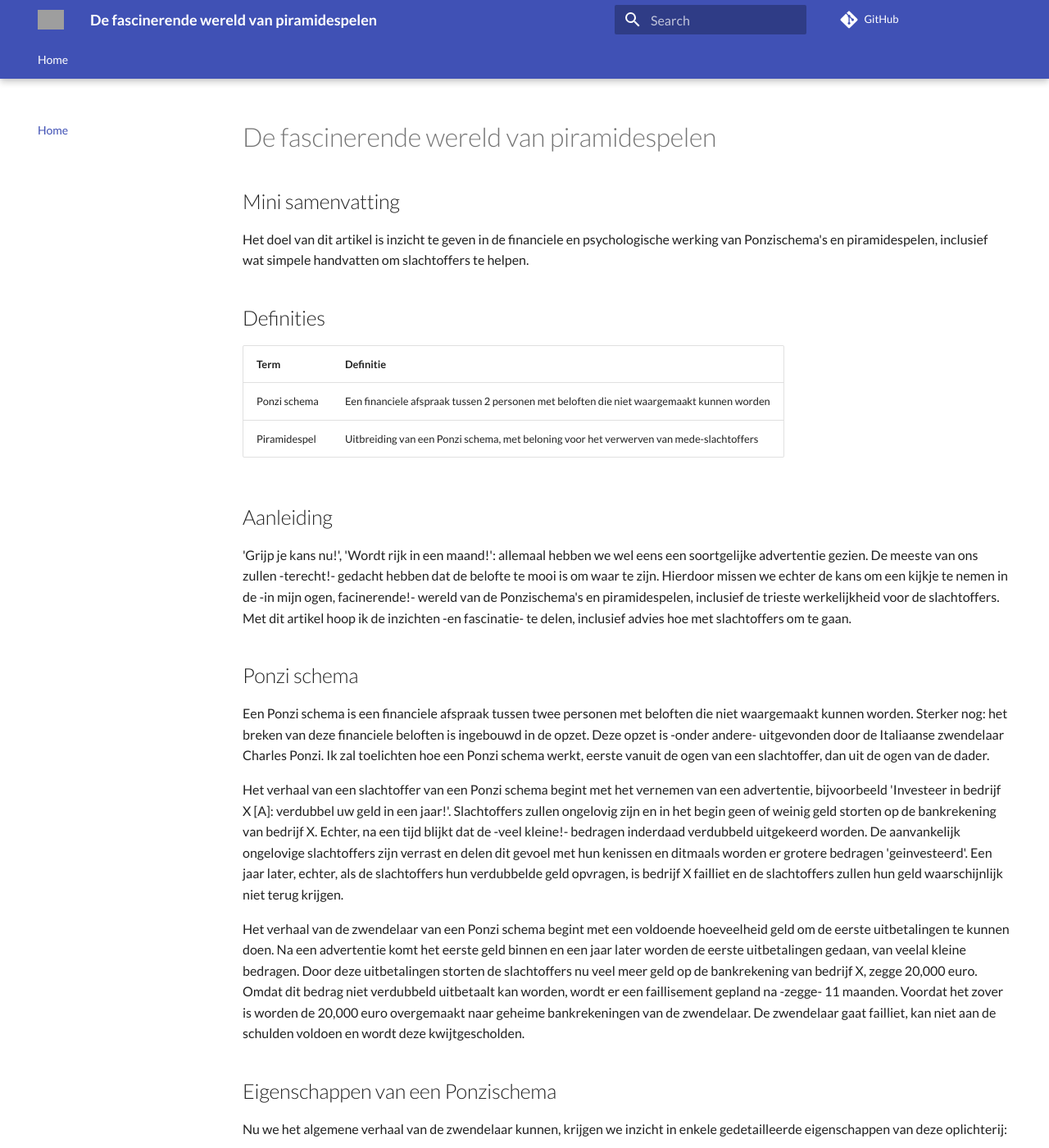
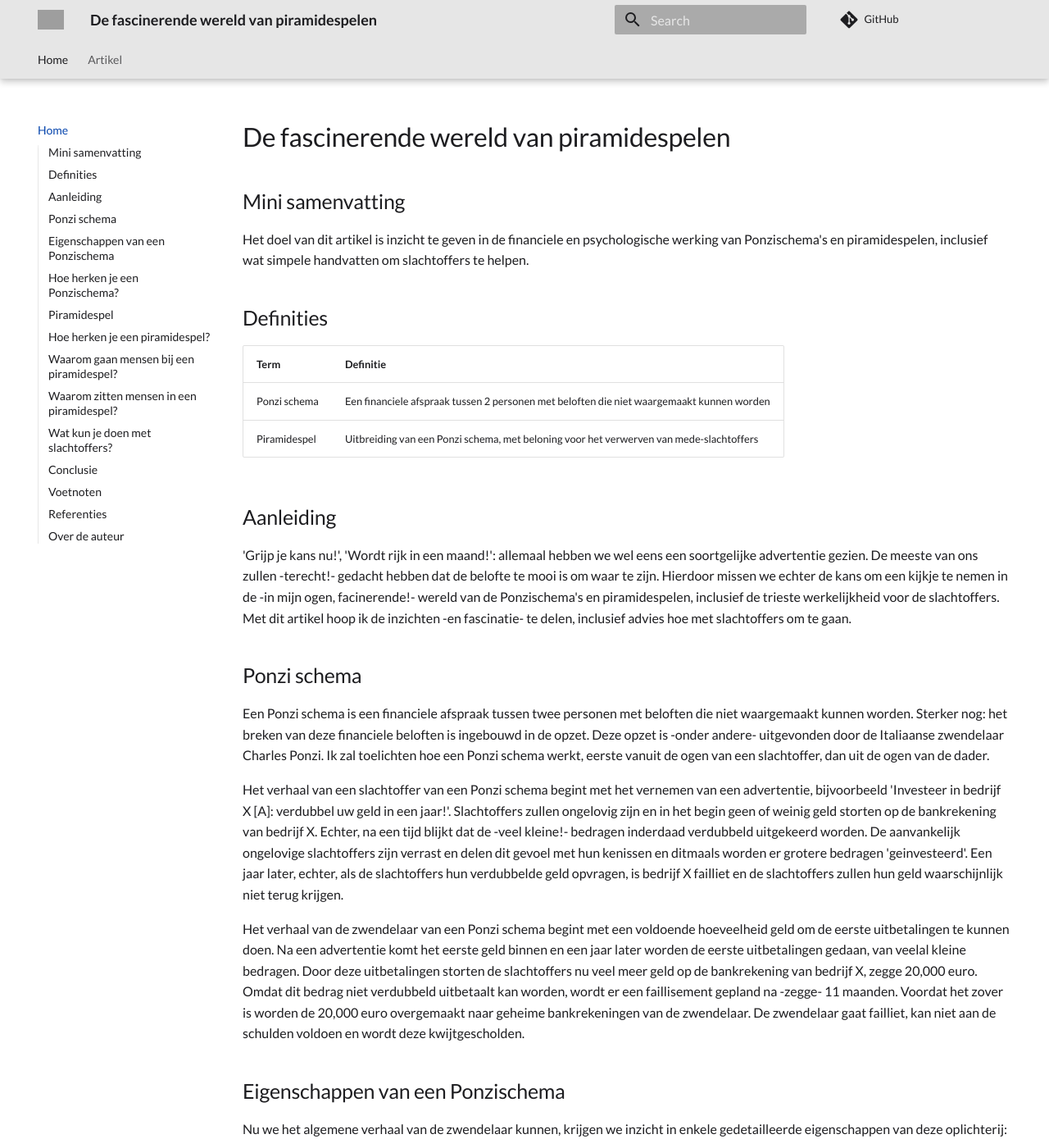
Before and after one commit to richelbilderbeek/artikel_vrijdenker_piramidespelen, an MkDocs documentation site: the page built from docs/index.md, in a window 1280 px wide and 1400 px high. Shown: the whole window at 82% size. Built offline with MkDocs 1.6.1 and Material for MkDocs 9.7.7, drawn with Linux system fonts in a browser that asks for light colours; comment, search, counter and statistics services are not loaded; some of the changed lines change nothing that is shown; grey boxes are pictures that could not be loaded.

Commit message:
Fix website

```diff
--- /dev/null
+++ b/docs/artikel/artikel.md
@@ -0,0 +1,273 @@
+# De fascinerende wereld van piramidespelen
+
+## Mini samenvatting
+
+Het doel van dit artikel is inzicht te geven in de financiele
+en psychologische werking van Ponzischema's en piramidespelen,
+inclusief wat simpele handvatten om slachtoffers te helpen.
+
+## Definities
+
+Term        |Definitie
+------------|----------------------------------------------------------------------------------
+Ponzi schema|Een financiele afspraak tussen 2 personen met beloften die niet waargemaakt kunnen worden
+Piramidespel|Uitbreiding van een Ponzi schema, met beloning voor het verwerven van mede-slachtoffers
+
+## Aanleiding
+
+'Grijp je kans nu!', 'Wordt rijk in een maand!':
+allemaal hebben we wel eens een soortgelijke advertentie gezien.
+De meeste van ons zullen -terecht!- gedacht hebben dat de belofte
+te mooi is om waar te zijn.
+Hierdoor missen we echter de kans om een kijkje te nemen in de
+-in mijn ogen, facinerende!- wereld van de Ponzischema's en piramidespelen,
+inclusief de trieste werkelijkheid voor de slachtoffers.
+Met dit artikel hoop ik de inzichten -en fascinatie- te delen,
+inclusief advies hoe met slachtoffers om te gaan.
+
+## Ponzi schema
+
+Een Ponzi schema is een financiele afspraak tussen twee personen
+met beloften die niet waargemaakt kunnen worden.
+Sterker nog: het breken van deze financiele beloften is ingebouwd in de opzet.
+Deze opzet is -onder andere- uitgevonden door de Italiaanse zwendelaar Charles Ponzi.
+Ik zal toelichten hoe een Ponzi schema werkt, eerste vanuit de ogen
+van een slachtoffer, dan uit de ogen van de dader.
+
+Het verhaal van een slachtoffer van een Ponzi schema
+begint met het vernemen van een advertentie,
+bijvoorbeeld 'Investeer in bedrijf X [A]: verdubbel uw geld in
+een jaar!'.
+Slachtoffers zullen ongelovig zijn en in het begin geen of
+weinig geld storten op de bankrekening van bedrijf X. Echter, na een
+tijd blijkt dat de -veel kleine!- bedragen inderdaad verdubbeld uitgekeerd worden.
+De aanvankelijk ongelovige slachtoffers zijn verrast en delen dit gevoel
+met hun kenissen en ditmaals worden er grotere bedragen 'geinvesteerd'.
+Een jaar later, echter, als de slachtoffers hun verdubbelde geld opvragen,
+is bedrijf X failliet en de slachtoffers zullen
+hun geld waarschijnlijk niet terug krijgen.
+
+Het verhaal van de zwendelaar van een Ponzi schema
+begint met een voldoende hoeveelheid geld om de eerste
+uitbetalingen te kunnen doen.
+Na een advertentie komt het eerste geld binnen
+en een jaar later worden de eerste
+uitbetalingen gedaan, van veelal kleine bedragen.
+Door deze uitbetalingen storten de slachtoffers nu veel meer geld
+op de bankrekening van bedrijf X, zegge 20,000 euro.
+Omdat dit bedrag niet verdubbeld uitbetaalt kan worden,
+wordt er een faillisement gepland na -zegge- 11 maanden.
+Voordat het zover is worden de 20,000 euro overgemaakt
+naar geheime bankrekeningen van de zwendelaar.
+De zwendelaar gaat failliet, kan niet aan de schulden voldoen
+en wordt deze kwijtgescholden.
+
+## Eigenschappen van een Ponzischema
+
+Nu we het algemene verhaal van de zwendelaar kunnen,
+krijgen we inzicht in enkele gedetailleerde eigenschappen
+van deze oplichterij:
+
+ * Bedrijf X zal het onmogelijk maken geld direct op te nemen,
+   maar zal met een wachttijd werken
+   Op deze manier kan het juiste moment voor een failliesement worden besloten
+ * Bedrijf X kan elke belofte maken, het doel is enkel zoveel mogelijk
+   geld binnen sluizen, nooit om de belofte waar te maken
+ * Bedrijf X zal slachtoffers altijd stimuleren hun geld te 'herinvesteren',
+   met soms nog sterkere beloftes
+ * Bedrijf X kan elk verhaal verzinnen om geloofwaardig over te komen,
+   bijvoorbeeld het bezit van een AI die investeringen doet op de beurs.
+   Ook kan bedrijf X net doen alsof het handelt in een product of dienst
+
+## Hoe herken je een Ponzischema?
+
+Een Ponzischema is te herkennen aan een combinatie van eigenschappen.
+Het is altijd een combinatie van meerdere
+factoren; een eigenschap is niet genoeg om een bedrijf een Ponzischema te noemen
+(lijst van [Bosley & McKeage, 2015]):
+
+ * Bedrijf X belooft een uitzonderlijk hoge winst in een te korte periode
+ * Als bedrijf X zogenaamd in een product handelt,
+   dan zijn de verkoopcijfers geheim, vaag of oncontroleerbaar
+ * Als bedrijf X zogenaamd in een product handelt,
+   dan is het product onbewezen en/of oneerlijk geprijst
+ * Bedrijf X geeft geen geschreven informatie over gemaakte kosten
+ * Het beleid om geld terug te krijgen (bijvoorbeeld als een
+   investering loopt) is vaag
+ * Bedrijf X groeit in tijden van een recessie
+ * Bedrijf X heeft vooral deelnemers in economisch zwakkere regios
+
+## Piramidespel
+
+Een piramidespel is een combinatie van een Ponzischema en multilevel marketing,
+waarin slachtoffers geld verdienen door nieuwe slachtoffers voor het
+Ponzischema te werven.
+
+Het verhaal van een slachtoffer van een pyramidespel is
+hetzelfde als van een Ponzi schema,
+maar er is meer: het slachtoffer wordt nu ook gevraagd om
+nieuwe leden te werven. Ook heeft het slachtoffer nu iemand boven zich
+in een hierarchie, vaak met onschuldige namen als 'mentor' of 'coach',
+die het slachtoffer motiveert om nieuwe slachtoffers te werven.
+Het werven van nieuwe slachtoffers levert geld, status
+en nieuwe 'investeringsmogelijkheden' met nog sterkere beloftes.
+
+Het verhaal van de zwendelaar van een piramidespel is
+hetzelfde als van een Ponzi schema,
+maar er is meer:
+er is nu een groep slachtoffers die actief nieuwe slachtoffers werft.
+Deze groep moet gemotiveerd blijven.
+Dit kan gebeuren door bevoordeeld de beste slachtofferwervers
+te belonen met exclusieve (en zichtbare!) beloningen en evenementen.
+
+## Hoe herken je een piramidespel?
+
+Een piramidespel is te herkennen aan een combinatie van eigenschappen.
+Het is altijd een combinatie van meerdere factoren
+(lijst van [Bosley & McKeage, 2015]):
+
+ * De eigenschappen van een Ponzischema (zie hierboven)
+ * Een nieuw slachtoffer moet geld inleggen om mee te mogen doen
+ * Bedrijf X krijgt vooral inkomsten uit de nieuwe leden,
+   inplaats van de verkoop van een product
+ * Interne presentaties focussen op het werven van nieuwe leden
+ * De meeste slachtoffers verliezen geld
+ * Er zijn klachten van slachtoffers over bedrijf X,
+   vanuit andere regios of eerdere piramidespelen van het bedrijf
+ * Er is een hoge doorstrroom in slachtoffers
+ * Er zijn berichten vanuit bedrijf over gemakkelijk te verdienen
+   geld en/of een mogelijk passief inkomen
+ * Exponentiele groei in het aantal slachtoffers
+ * Complexe beloningsstructuren
+ * Als bedrijf X zogenaamt een produkt verhandeld:
+   verplichte aankoop van het produkt
+ * Verplichte herinvestering om in goed aanzien te blijven
+ * Eerdere rechtzaken tegen bedrijf X
+ * Een snelle neergang in het aantal slachtoffers
+
+![](geldstromen_simulatie_2x.png)
+
+> Simulatie van geldstromen binnen een piramidespel van een slachtoffer,
+> met de tijd (in dagen) op de horizontale as en (beloofde) bedragen
+> op de vertical as.
+> De zwarte lijn geeft het effect op de bankrekening van een slachtoffer,
+> in dit geval 100 euro schuld, ten gevolge van de inleg van 100 euro.
+> De rode, groene en blauwe lijnen geven de *beloofde* waarde aan
+> van de drie typen portefeuilles.
+> Merk vooral de blauwe lijn op: deze wekt de suggestie
+> dat het slachtoffer winst heeft gemaakt.
+> In deze simulatie heeft het slachtoffer geen geld opgenomen.
+> De simulatie is gebaseerd op een -nu failliet- piramidespel.
+
+## Waarom gaan mensen bij een piramidespel?
+
+De belangrijkste reden dat mensen bij een piramidespel gaan,
+is wegens 'representativeness bias' [Hidajat et al., 2020][Wilkins et al, 2012].
+Voor dit vooroordeel is een bekende nodig,
+wiens lidmaatschap als (onjuist) bewijs dient het pyramidespel legitiem is.
+
+Bovenstaand vooroordeel is belangrijkste voorspellen
+voor het inleggen van geld in een pyramidespelen.
+Volgens een studie verklaart 'representativeness bias' 47% van de variatie.
+De rest is the verklaren uit
+'confirmation bias' (dwz vooral naar bewijs luisteren die de eigen opvatting bevestigd) (22%),
+zelfoverschatting (15%),
+'framing bias' (dwz een beslissing nemen op basis van enkel positieve informatie)
+(11%) en optimisme (9%) (merk op: deze getallen samen
+komen boven de 100% uit, onduidelijk is waarom) [Hidajat et al., 2020].
+
+## Waarom zitten mensen in een piramidespel?
+
+Meedoen aan een piramidespel is om meerdere redenen aantrekkelijk:
+
+ * De belofte van financieel gewin
+ * Een gemeenschap waar iedereen welkom is, waar hard werken wordt beloont,
+   waar je vrienden kan maken.
+
+De belofte van financieel gewin is aantrekkelijk
+en tot op zekere hoogte waar:
+uit onderzoek blijkt dat -als je de vrijwillig gewerkte uren niet meeneemt-
+dat ongeveer 2% quitte speelt
+en dat ongeveer 4% winst maakt [Bosley & McKeage, 2015].
+Zie onderstaande figuur
+voor de verdeling van inkomsten over percentage slachtoffers.
+
+![](bosley_and_mckeage_2015_fig_1.png)
+
+> Figuur uit [Bosley & McKeage, 2015] die de inkosten (in USD)
+> laat zien per percentage slachtoffers. Merk op dat de inleg voor
+> dit pyramidel 300 USD was en dat geinvesteerde tijd niet is meegenomen
+> in de berekening.
+
+Het percentage van slachtoffers dat winst maakt varieert
+per pyramidespel: een andere studie vond dat 11,8%
+van de slachtoffers winst maakt.
+Deze winst is meestal laag: 50% van deze winst kwam
+in de handen kwam van de top 0,1% [Tyler et al., 2023],
+
+De sociale gemeenschap achter een piramidespel is voor sommige interessant:
+hard werken wordt beloont, men begeleid elkaar, men motiveert elkaar,
+men maakt nieuwe vrienden.
+Dit sociale aspect zorgt ervoor dat slachtoffers hun 'bedrijf'
+minder kritisch bekijken, omdat een inzicht dat het 'bedrijf'
+nep is leidt tot verlies van al deze vriendschappen.
+
+## Wat kun je doen met slachtoffers?
+
+Het heeft net zoveel nut slachtoffers
+te overtuigen met rationele argumenten
+als het geval is bij andere illusies zoals religie.
+Anngeraden wordt vooral te blijven luisteren naar het slachtoffer
+en een open dialoog te behouden:
+stel open en onbedreigende vragen,
+met de hoop dat het slachtoffer zelf ooit het gewenste inzicht verkrijgt.
+
+Als het Ponzischema of piramidespel failliet gaat,
+help het slachtoffer bij zijn/haar schaamte.
+Zeg nooit 'Ik zei het toch!'.
+
+## Conclusie
+
+Ponzischema's en piramidespelen zitten slim in elkaar!
+
+Mensen die kritisch genoeg zijn, zullen minder vaak in de valse beloften geloven.
+Sommigen zullen eenmalig geld verliezen, schouders ophalen,
+wonden likken en verder gaan.
+Grotere slachtoffers zijn hen die grote sommen geld hebben ingelegd
+en verloren.
+Dit is reden dat ponzischema's en piramidespelen illegaal zijn:
+omdat de beloften onjuist zijn.
+Daarom zijn ponzischema's en piramidespelen (anoniem)
+te melden bij de Financiele Opsporingsdienst, `https://www.fiod.nl/`.
+
+De grootste slachtoffers zijn de mensen die *denken* winst te maken:
+zij zitten vast in een prettig sociaal netwerk van 'mede-investeerders'.
+Dit netwerk voelt de kloof tussen 'binnen' en 'buiten',
+tussen de gelovigen en ongelovigen.
+Het sociale leven (familie en vrienden) buiten het netwerk
+van de slachtoffers komt onder
+de druk te staan.
+
+Ik hoop dat dit artikel u een duidelijke inzicht heeft gegeven in de financiele
+en psychologische werking van Ponzischema's en piramidespelen,
+inclusief wat simpele handvatten om slachtoffers te helpen.
+
+## Voetnoten
+
+ * [A] Met de 'x' in 'bedrijf X' wordt de wiskundige 'x' bedoelt, in
+   de zin van 'een bedrijf met een bepaalde naam'.
+   Fout is te denken dat dit gaat over
+   het bedrijf met de naam 'X', dat voormalig de naam 'Twitter' droeg
+
+## Referenties
+
+ * [Bosley & McKeage, 2015] Bosley, Stacie, and Kim K. McKeage. "Multilevel Marketing Diffusion and the Risk of Pyramid Scheme Activity: The Case of Fortune Hi-Tech Marketing in Montana." American Marketing Association, 2015.
+ * [Hidajat et al., 2020] Hidajat, Taofik, et al. "Why are people trapped in Ponzi and pyramid schemes?." Journal of Financial Crime 28.1 (2020): 187-203.
+ * [Tyler et al., 2023] Kell, Tyler, et al. "Forsage: Anatomy of a smart-contract pyramid scheme." International Conference on Financial Cryptography and Data Security. Cham: Springer Nature Switzerland, 2023.
+ * [Wilkins et al, 2012] Wilkins, Anne M., William W. Acuff, and Dana R. Hermanson. "Understanding a ponzi scheme: Victims’ perspectives." Journal of Forensic & Investigative Accounting 4.1 (2012): 1-19.
+
+## Over de auteur
+
+Richèl Bilderbeek (1980) werkt aan de universiteit van Uppsala (Zweden) als
+ondersteuning van wetenschappers, na een PhD en postdoc te
+hebben gehaald in respectievelijk phylogenetica en immunologie.
--- /dev/null
+++ b/docs/stylesheets/extra.css
@@ -0,0 +1,65 @@
+/* Color Settings */
+/* https://github.com/squidfunk/mkdocs-material/blob/6b5035f5580f97532d664e3d1babf5f320e88ee9/src/assets/stylesheets/main/_colors.scss */
+/* https://squidfunk.github.io/mkdocs-material/setup/changing-the-colors/#custom-colors */
+:root > * {
+  --md-primary-fg-color: #E6E6E6;
+  --md-primary-bg-color: #1d1d20;
+
+  --md-default-fg-color: #1d1d20;
+  --md-default-bg-color: #ffffff;
+
+  --md-code-fg-color: #1d1d20;
+
+  --md-accent-fg-color: #999;
+
+  --md-admonition-fg-color: #1d1d20;
+
+  --md-typeset-color: #1d1d20;
+  --md-typeset-a-color: #0645AD;
+
+  --md-footer-bg-color: #E6E6E6;
+  --md-footer-fg-color: #000000;
+
+}
+
+
+/* https://github.com/squidfunk/mkdocs-material/issues/4832#issuecomment-1374891676 */
+.md-nav__link[for] {
+  color: var(--md-default-fg-color) !important;
+}
+
+/* Center Markdown Tables (requires md_in_html extension) */
+.center-table {
+  text-align: center;
+}
+
+/* Reset alignment for table cells */
+.md-typeset .center-table :is(td, th):not([align]) {
+  text-align: initial;
+}
+
+  .md-typeset a {
+  text-decoration: underline;
+}
+
+
+/* Markdown Header */
+/* https://github.com/squidfunk/mkdocs-material/blob/dcab57dd1cced4b77875c1aa1b53467c62709d31/src/assets/stylesheets/main/_typeset.scss */
+.md-typeset h1 {
+  font-weight: 400;
+  color: var(--md-default-fg-color);
+}
+
+.md-typeset h2 {
+  font-weight: 400;
+}
+
+.md-typeset h3 {
+  font-weight: 500;
+}
+
+/* Image align center */
+.center {
+  display: block;
+  margin: 0 auto;
+}
--- a/mkdocs.yml
+++ b/mkdocs.yml
@@ -4,6 +4,8 @@
 
 nav:
   - Home: index.md
+  - Artikel:
+    - Artikel: artikel/artikel.md
 
 theme:
   name: material
@@ -32,7 +34,7 @@
 
 markdown_extensions:
   - toc:
-      toc_depth: 1
+      toc_depth: 2
       permalink: true
       permalink_title: Anchor link to this section for reference
   - admonition
```
Also changed, not shown: docs/artikel/InvestigateMyClickWinners_0_1.png (renamed from docs/InvestigateMyClickWinners_0_1.png), docs/artikel/bosley_and_mckeage_2015_fig_1.png (renamed from docs/bosley_and_mckeage_2015_fig_1.png), docs/artikel/geldstromen_simulatie.png (renamed from docs/geldstromen_simulatie.png), docs/artikel/geldstromen_simulatie_2x.png (renamed from docs/geldstromen_simulatie_2x.png).
